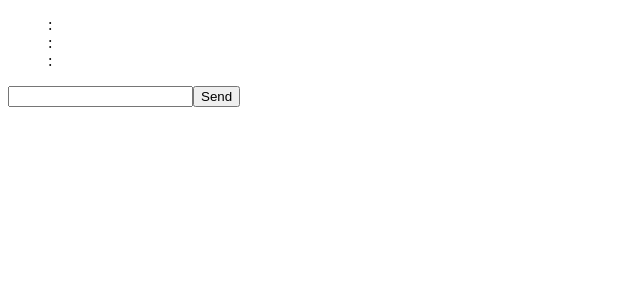
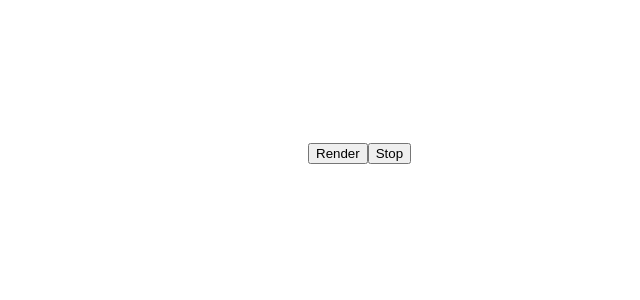
Before and after one commit to ldanet/thue-morse-walker, a React app: page / in a window 1280 px wide. Shown: the top 300 px of the page, without its empty margins (0-640 px from the left). Built offline with nearby package versions, Linux system fonts and the light colour scheme; the HTML template or start-up script is replaced by a standard one.

Commit message:
Replace all components with new layout component

```diff
--- a/src/components/chatroom/discussion/discussion.css
+++ /dev/null
@@ -1,3 +0,0 @@
-.discussion{
-    list-style: none;
-}
--- a/src/components/chatroom/discussion/discussion.jsx
+++ /dev/null
@@ -1,9 +0,0 @@
-import React from 'react';
-import styles from './discussion.css';
-import Message from './message/message';
-
-export default function Discussion(props) {
-    const messages = props.messages.map(message => <Message message={message} />);
-
-    return <ul className={styles.discussion}>{messages}</ul>;
-}
--- a/src/components/chatroom/discussion/message/message.css
+++ /dev/null
@@ -1,9 +0,0 @@
-.message{
-
-}
-.sender{
-
-}
-.content{
-
-}
--- a/src/components/chatroom/discussion/message/message.jsx
+++ /dev/null
@@ -1,9 +0,0 @@
-import React from 'react';
-import styles from './message.css';
-
-export default function Message(props) {
-    return (<li className={styles.message}>
-        <span className={styles.sender}>{props.sender}:</span>
-        <span className={styles.content}>{props.content}</span>
-    </li>);
-}
--- a/src/components/chatroom/input/input.css
+++ /dev/null
@@ -1,3 +0,0 @@
-.input{
-
-}
--- a/src/components/chatroom/input/input.jsx
+++ /dev/null
@@ -1,11 +0,0 @@
-import React from 'react';
-import styles from './input.css';
-
-export default function Input() {
-    return (
-        <form className={styles.form}>
-            <input className={styles.input} type="text" />
-            <button className={styles.button} id="sendMessageButton">Send</button>
-        </form>
-    );
-}
--- a/src/components/chatroom/room.css
+++ /dev/null
@@ -1,3 +0,0 @@
-.room {
-
-}
--- a/src/components/chatroom/room.jsx
+++ /dev/null
@@ -1,11 +0,0 @@
-import React from 'react';
-import styles from './room.css';
-import Discussion from './discussion/discussion';
-import Input from './input/input';
-
-export default function Room(props) {
-    return (<div className={styles.room}>
-        <Discussion messages={props.messages} />
-        <Input />
-    </div>);
-}
--- /dev/null
+++ b/src/components/layout.jsx
@@ -0,0 +1,12 @@
+import React from 'react';
+import styles from './layout.css';
+
+export default function Layout() {
+    return (
+        <div className={styles.container}>
+            <canvas className={styles.canvas} type="text" />
+            <button className={styles.button} id="renderButton">Render</button>
+            <button className={styles.button} id="stopButton">Stop</button>
+        </div>
+    );
+}
--- a/src/main.jsx
+++ b/src/main.jsx
@@ -2,7 +2,7 @@ import React from 'react';
 import ReactDOM from 'react-dom';
 import { AppContainer } from 'react-hot-loader';
 
-import ChatRoom from './components/chatroom/room';
+import Layout from './components/layout';
 
 const DUMMY_MESSAGES = [
     {
@@ -19,17 +19,17 @@ const DUMMY_MESSAGES = [
     },
 ];
 
-const render = (Chat) => {
+const render = (Element) => {
     ReactDOM.render(
         <AppContainer>
-            <Chat messages={DUMMY_MESSAGES} />
+            <Element messages={DUMMY_MESSAGES} />
         </AppContainer>,
         document.getElementById('root'),
     );
 };
 
-render(ChatRoom);
+render(Layout);
 
 if (module.hot) {
-    module.hot.accept('./containers/app', () => { render(ChatRoom); });
+    module.hot.accept('./components/layout', () => { render(Layout); });
 }
```
Also changed, not shown: src/components/layout.css (added).
